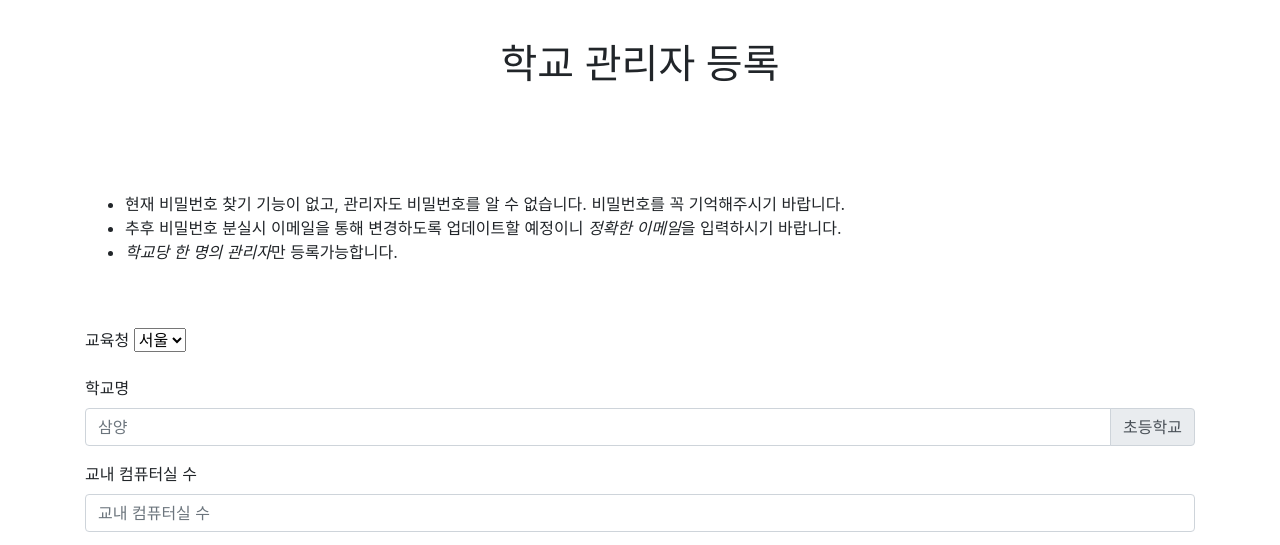
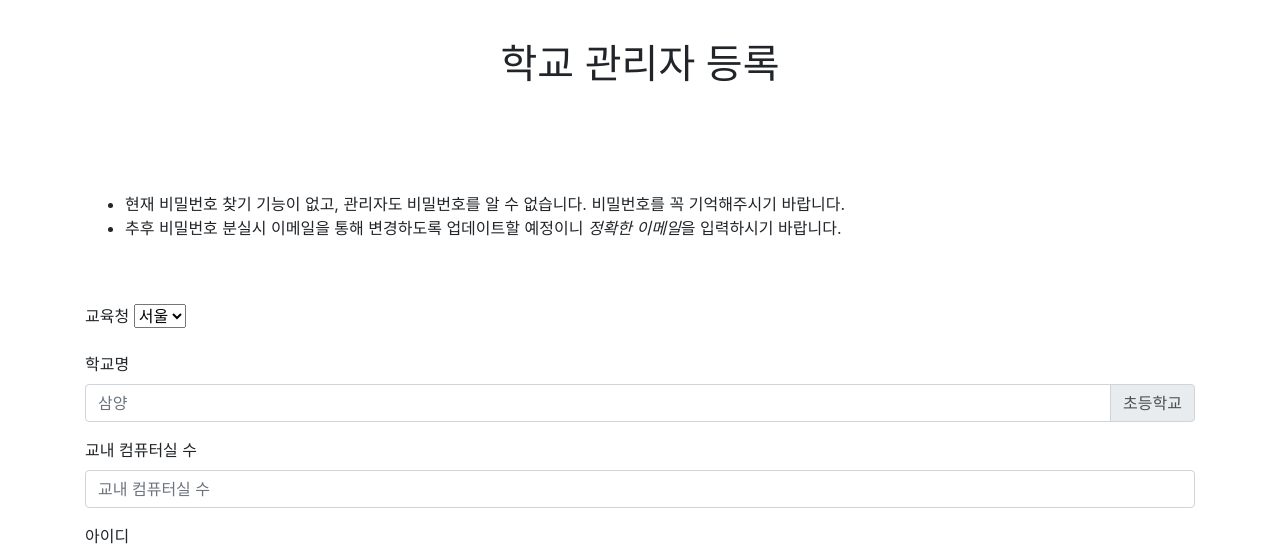
Before and after one commit to Comroom-net/comroom_back, a Django app: page /register/ in a window 1280 px wide. Shown: the part 56-601 px from the top of the page. Run offline with Django 3.2, Linux system fonts and the light colour scheme; parts of the project's set-up code (start-up, migrations or seed data) failed here and were passed over; some libraries are stand-ins or nearby versions.

Commit message:
some changes

```diff
--- a/school/templates/register.html
+++ b/school/templates/register.html
@@ -14,7 +14,7 @@
   <ul>
   <li>현재 비밀번호 찾기 기능이 없고, 관리자도 비밀번호를 알 수 없습니다. 비밀번호를 꼭 기억해주시기 바랍니다.</li>
   <li>추후 비밀번호 분실시 이메일을 통해 변경하도록 업데이트할 예정이니 <em>정확한 이메일</em>을 입력하시기 바랍니다.</li>
-  <li><em>학교당 한 명의 관리자</em>만 등록가능합니다.</li>
+
   </ul>
   </div></div>
   <div class="row mt-5">
```
